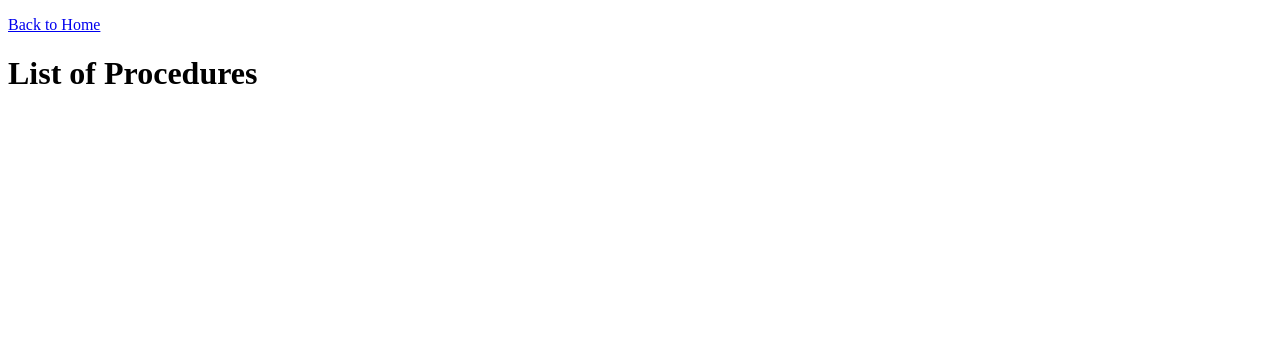
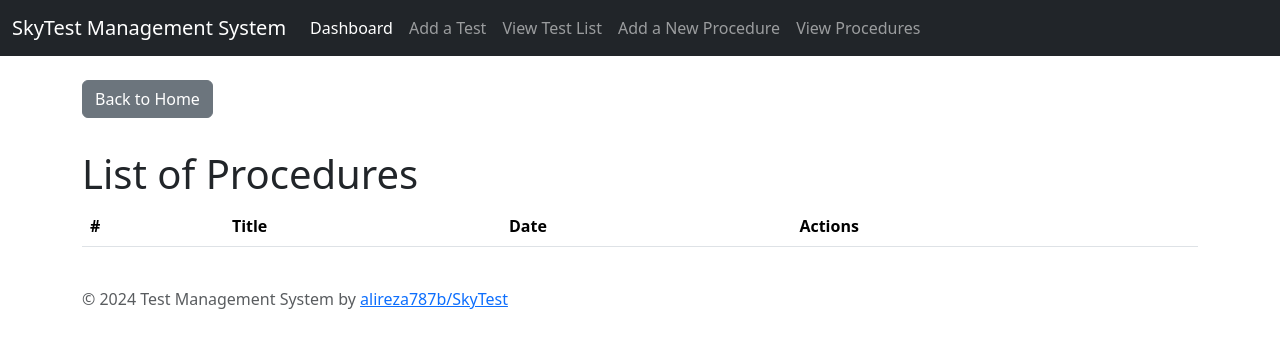
Before and after one commit to alireza787b/SkyTest, a Flask app: page /procedures in a window 1280 px wide. Shown: the top 348 px of the page. Run offline with Flask 3, Linux system fonts and the light colour scheme; data that the repository does not hold is empty.

Commit message:
procedure CRUD, bootstrop implemented

```diff
--- a/app/routes.py
+++ b/app/routes.py
@@ -9,9 +9,13 @@ from app.models import get_procedure_model, get_test_data_model
 from app.forms import load_form_structure
 
 @app.route('/')
-def home():
-    """Render the home page with configurable title."""
-    return render_template('index.html', page_title=TITLE)
+def dashboard():
+    TestData = get_test_data_model()
+    Procedure = get_procedure_model()
+    num_procedures = Procedure.query.count()
+    num_tests = TestData.query.count()
+    return render_template('dashboard.html', num_procedures=num_procedures, num_tests=num_tests)
+
 
 @app.route('/form', methods=['GET'])
 def display_form():
@@ -22,7 +26,7 @@ def display_form():
 
     if Procedure is None:
         flash("Error: Procedure model not found.", "error")
-        return redirect(url_for('home'))
+        return redirect(url_for('dashboard'))
 
     # Fetch all procedures and prepare a list of (id, title) tuples
     procedure_options = Procedure.query.with_entities(Procedure.id, Procedure.title).all()
@@ -41,7 +45,7 @@ def submit_form():
     form_structure, TestData = load_form_structure(JSON_PATH), get_test_data_model()
     if not TestData:
         flash("Error: TestData model not found.", "error")
-        return redirect(url_for('home'))
+        return redirect(url_for('dashboard'))
 
     new_entry = TestData()
     for field in (f for g in form_structure['formGroups'] for f in g['fields']):
@@ -77,7 +81,7 @@ def view_test(test_id):
 
     if not TestData or not Procedure:
         flash("Error: Models not found.", "error")
-        return redirect(url_for('home'))
+        return redirect(url_for('dashboard'))
 
     test = TestData.query.get_or_404(test_id)
     form_structure = load_form_structure(JSON_PATH)
@@ -132,6 +136,7 @@ def display_procedure_form():
 
 @app.route('/submit-procedure', methods=['POST'])
 def submit_procedure():
+    # Assuming load_form_structure and get_procedure_model are defined elsewhere and imported correctly
     procedure_structure = load_form_structure(PROCEDURES_JSON_PATH)
     Procedure = get_procedure_model()
     if Procedure is None:
@@ -140,46 +145,92 @@ def submit_procedure():
 
     new_procedure = Procedure()
 
+    # Handling the unique ID and title
     submitted_id = request.form.get('procedure_id', None)
     submitted_title = request.form.get('title', None)
-
-    # Generate unique ID and title
     unique_id = generate_unique_proc_id(Procedure, submitted_id)
     unique_title = generate_unique_proc_title(Procedure, submitted_title)
-
-    # Set the unique ID and title along with other fields
     setattr(new_procedure, 'procedure_id', unique_id)
     setattr(new_procedure, 'title', unique_title)
 
+    # Processing other fields
     for field in (f for g in procedure_structure['procedureGroups'] for f in g['fields']):
         if field['name'] not in ['procedure_id', 'title']:
             field_value = request.form.get(field['name'], '')
-            if field_value == '':
+            # Special handling for date fields
+            if field['type'] == 'date' and field_value:
+                # Convert string date to datetime.date object
+                field_value = datetime.strptime(field_value, '%Y-%m-%d').date()
+            elif field['type'] == 'float' and field_value:
+                # Convert string to float
+                field_value = float(field_value)
+            elif not field_value:
                 # Assign a default value or handle the empty string case
-                if field['type'] == 'float':
-                    field_value = 0.0
-                else:
-                    field_value = None
+                field_value = None  # Or other appropriate default value
             setattr(new_procedure, field['name'], field_value)
 
     db.session.add(new_procedure)
-    db.session.commit()
-    flash('Procedure successfully added with unique ID and Title!', 'success')
+    try:
+        db.session.commit()
+        flash('Procedure successfully added with unique ID and Title!', 'success')
+    except Exception as e:
+        db.session.rollback()
+        flash(f'An error occurred: {str(e)}', 'error')
+
     return redirect(url_for('display_procedure_form'))
+
+@app.route('/edit-procedure/<int:procedure_id>', methods=['GET', 'POST'])
+def edit_procedure(procedure_id):
+    Procedure = get_procedure_model()  # Assuming this gets your dynamic model
+    procedure = Procedure.query.get_or_404(procedure_id)
+
+    if request.method == 'POST':
+        for field_name, value in request.form.items():
+            # Skip non-editable fields
+            if field_name in ['procedure_id', 'created_at']:
+                continue
+
+            # Convert empty strings to None for floats
+            if value == '':
+                value = None  # General case for non-float fields
+
+            # Special handling for date fields
+            elif field_name == 'date_created':  # Adapt for any other date fields you have
+                try:
+                    value = datetime.strptime(value, '%Y-%m-%d').date()
+                except ValueError:
+                    value = None  # In case of invalid date string
+
+            # Assign the value to the model
+            setattr(procedure, field_name, value)
+
+        db.session.commit()
+        flash('Procedure updated successfully.', 'success')
+        return redirect(url_for('list_procedures'))
+
+    # For GET requests or initial page load
+    procedure_data = {column.name: getattr(procedure, column.name) for column in procedure.__table__.columns}
+    procedure_structure = load_form_structure(PROCEDURES_JSON_PATH)  # Load the JSON structure for form fields
+    return render_template('edit_procedure.html',
+                           procedure=procedure,
+                           procedure_data=procedure_data,
+                           procedure_structure=procedure_structure)
+
 
 
 @app.route('/procedures')
 def list_procedures():
     Procedure = get_procedure_model()
-    procedures = Procedure.query.all()
+    procedures = Procedure.query.order_by(Procedure.date_created.desc()).all()
     return render_template('procedures_list.html', procedures=procedures)
+
 
 @app.route('/procedure/<int:procedure_id>')
 def view_procedure(procedure_id):
     Procedure = get_procedure_model()
     if Procedure is None:
         flash("Error: Procedure model not found.", "error")
-        return redirect(url_for('home'))
+        return redirect(url_for('dashboard'))
 
     procedure = Procedure.query.get_or_404(procedure_id)
     procedure_structure = load_form_structure(PROCEDURES_JSON_PATH)  # Assuming this function can now handle both test and procedure JSON paths
@@ -193,3 +244,18 @@ def view_procedure(procedure_id):
             procedure_details[field_label] = field_value
 
     return render_template('procedure_detail.html', procedure_details=procedure_details)
+
+@app.route('/delete-procedure/<int:procedure_id>', methods=['POST'])
+def delete_procedure(procedure_id):
+    Procedure = get_procedure_model()
+    procedure = Procedure.query.get_or_404(procedure_id)
+
+    try:
+        db.session.delete(procedure)
+        db.session.commit()
+        flash('Procedure successfully deleted!', 'success')
+    except Exception as e:
+        db.session.rollback()
+        flash(f'Error deleting procedure: {str(e)}', 'error')
+
+    return redirect(url_for('list_procedures'))
--- /dev/null
+++ b/app/templates/base.html
@@ -0,0 +1,71 @@
+<!DOCTYPE html>
+<html lang="en" data-bs-theme="auto">
+<head>
+    <meta charset="UTF-8">
+    <meta name="viewport" content="width=device-width, initial-scale=1.0">
+    <link href="https://cdn.jsdelivr.net/npm/bootstrap@5.3.2/dist/css/bootstrap.min.css" rel="stylesheet">
+    <title>{% block title %}SkyTest Management System{% endblock %}</title>
+</head>
+<body>
+
+<!-- Navbar -->
+<nav class="navbar navbar-expand-lg navbar-dark bg-dark">
+    <div class="container-fluid">
+        <a class="navbar-brand" href="#">SkyTest Management System</a>
+        <button class="navbar-toggler" type="button" data-bs-toggle="collapse" data-bs-target="#navbarNav" aria-controls="navbarNav" aria-expanded="false" aria-label="Toggle navigation">
+            <span class="navbar-toggler-icon"></span>
+        </button>
+        <div class="collapse navbar-collapse" id="navbarNav">
+            <ul class="navbar-nav">
+                <li class="nav-item">
+                    <a class="nav-link active" aria-current="page" href="/">Dashboard</a>
+                </li>
+                <li class="nav-item">
+                    <a class="nav-link" href="{{ url_for('display_form') }}">Add a Test</a>
+                </li>
+                <li class="nav-item">
+                    <a class="nav-link" href="{{ url_for('list_tests') }}">View Test List</a>
+                </li>
+                <li class="nav-item">
+                    <a class="nav-link" href="{{ url_for('display_procedure_form') }}">Add a New Procedure</a>
+                </li>
+                <li class="nav-item">
+                    <a class="nav-link" href="{{ url_for('list_procedures') }}">View Procedures</a>
+                </li>
+
+                <!-- Add more navigation items here -->
+            </ul>
+        </div>
+    </div>
+</nav>
+
+<!-- Main Content -->
+<main class="container mt-4">
+    {% block content %}
+    <!-- Content overridden in child templates -->
+    {% endblock %}
+</main>
+
+<!-- Footer -->
+<footer class="footer mt-auto py-3">
+    <div class="container">
+        <span class="text-muted">© 2024 Test Management System by <a href="https://github.com/alireza787b/SkyTest" target="_blank">alireza787b/SkyTest</a></span>
+    </div>
+</footer>
+
+<script src="https://cdn.jsdelivr.net/npm/bootstrap@5.3.2/dist/js/bootstrap.bundle.min.js"></script>
+<script>
+    ;(function () {
+        const htmlElement = document.querySelector("html")
+        if(htmlElement.getAttribute("data-bs-theme") === 'auto') {
+          function updateTheme() {
+            document.querySelector("html").setAttribute("data-bs-theme",
+            window.matchMedia("(prefers-color-scheme: dark)").matches ? "dark" : "light")
+          }
+           window.matchMedia('(prefers-color-scheme: dark)').addEventListener('change', updateTheme)
+          updateTheme()
+        }
+      })()
+</script>
+</body>
+</html>
--- a/app/templates/procedures_list.html
+++ b/app/templates/procedures_list.html
@@ -1,21 +1,64 @@
-<!DOCTYPE html>
-<html lang="en">
-<head>
-    <meta charset="UTF-8">
-    <title>List of Procedures</title>
-</head>
-<body>
-    <!-- Navigation Link to Home -->
-    <p><a href="{{ url_for('home') }}">Back to Home</a></p>
+{% extends "base.html" %}
+
+{% block title %}List of Procedures{% endblock %}
+
+{% block content %}
+<div class="my-4">
+    <p><a href="{{ url_for('dashboard') }}" class="btn btn-secondary mb-3">Back to Home</a></p>
     <h1>List of Procedures</h1>
-    <ul>
-        {% for procedure in procedures %}
-            <li>
-                <a href="{{ url_for('view_procedure', procedure_id=procedure.id) }}">
-                    {{ procedure.title }} - {{ procedure.date }}
-                </a>
-            </li>
-        {% endfor %}
-    </ul>
-</body>
-</html>
+    <table class="table">
+        <thead>
+            <tr>
+                <th scope="col">#</th>
+                <th scope="col">Title</th>
+                <th scope="col">Date</th>
+                <th scope="col">Actions</th>
+            </tr>
+        </thead>
+        <tbody>
+            {% for procedure in procedures %}
+            <tr data-href="{{ url_for('view_procedure', procedure_id=procedure.id) }}" style="cursor:pointer;">
+                <th scope="row">{{ procedure.id }}</th>
+                <td>{{ procedure.title }}</td>
+                <td>{{ procedure.date }}</td>
+                <td>
+                    <a href="{{ url_for('edit_procedure', procedure_id=procedure.id) }}" class="btn btn-primary btn-sm">Edit</a>
+                    <a href="#" onclick="event.preventDefault(); confirmDelete({{ procedure.id }});" class="btn btn-danger btn-sm">Delete</a>
+                </td>
+            </tr>
+            {% endfor %}
+        </tbody>
+    </table>
+</div>
+
+<script>
+    function confirmDelete(procedureId) {
+        var confirmAction = confirm("Are you sure you want to delete this procedure?");
+        if (confirmAction) {
+            // Create a form and submit it to simulate a POST request
+            var form = document.createElement('form');
+            form.action = '/delete-procedure/' + procedureId;
+            form.method = 'POST';
+
+            // Include CSRF token handling here if your application uses CSRF protection
+
+            document.body.appendChild(form);
+            form.submit();
+        } else {
+            console.log('Procedure deletion cancelled');
+        }
+    }
+
+    document.addEventListener("DOMContentLoaded", function() {
+        document.querySelectorAll('tbody tr').forEach(row => {
+            row.addEventListener('click', function(e) {
+                if (e.target.type !== 'submit' && e.target.nodeName !== 'A') {
+                    window.location.href = this.getAttribute('data-href');
+                }
+            });
+        });
+    });
+
+</script>
+
+{% endblock %}
--- a/initialize_db.py
+++ b/initialize_db.py
@@ -34,4 +34,4 @@ def initialize_database(tests_json_path, procedures_json_path, replace_existing=
             print("Database initialization complete.")
 
 # Make sure to pass both JSON paths to the function
-initialize_database(JSON_PATH, PROCEDURES_JSON_PATH, replace_existing=True)
+initialize_database(JSON_PATH, PROCEDURES_JSON_PATH, replace_existing=False)
```
Also changed, not shown: app/db_init.py (+13 -2 lines), app/templates/add_procedure.html (+28 -24 lines), app/templates/add_test.html (+24 -24 lines), app/templates/dashboard.html (added, +36 -0 lines), app/templates/edit_procedure.html (added, +27 -0 lines), app/templates/index.html (deleted, +0 -17 lines), app/templates/procedure_detail.html (+18 -12 lines), app/templates/test_detail.html (+13 -12 lines), app/templates/tests_list.html (+14 -18 lines).
